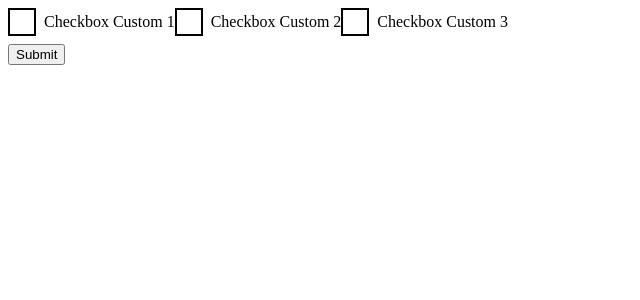
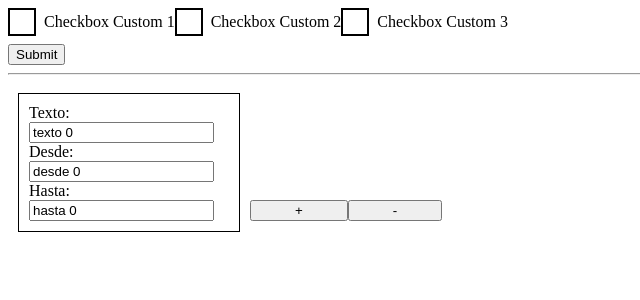
Before and after one commit to ddfilipov/register-custom-checbox, a React (Create React App) app: page / in a window 1280 px wide. Shown: the top 300 px of the page, without its empty margins (0-640 px from the left). Built offline with nearby package versions, Linux system fonts and the light colour scheme.

Commit message:
new functionality add/delete inputs

```diff
--- /dev/null
+++ b/src/GrupoInputs.tsx
@@ -0,0 +1,37 @@
+import { FC, useCallback, useRef, useState } from "react";
+import { FieldValues, FormProvider, useForm, UseFormRegister, UseFormReturn } from "react-hook-form";
+import styled from "styled-components";
+import { FormProps } from "./forms/Formulario1";
+
+export const Container = styled.div`
+    border: 1px solid black;
+    display: inline-block;
+    padding: 10px;
+    margin: 10px;
+    width: 200px;
+`;
+
+export interface InputX {
+    texto: string;
+    desde: string;
+    hasta: string;
+}
+
+export const GrupoInputs: FC<InputX> = ({ texto, desde, hasta }) => {
+    return (
+        <Container>
+            <div>
+                <label htmlFor="texto1">Texto: </label>
+                <input type="text" value={texto} />
+            </div>
+            <div>
+                <label htmlFor="texto1">Desde: </label>
+                <input type="text" value={desde} />
+            </div>
+            <div>
+                <label htmlFor="texto1">Hasta: </label>
+                <input type="text" value={hasta} />
+            </div>
+        </Container>
+    );
+};
--- a/src/forms/Formulario1.tsx
+++ b/src/forms/Formulario1.tsx
@@ -4,12 +4,20 @@ import styled from "styled-components";
 import { Checkbox } from "../Checkbox";
 import { Checkbox2 } from "../Checkbox2";
 import { CheckboxFinal } from "../CheckboxFinal";
+import { GrupoInputs } from "../GrupoInputs";
 
 export interface FormProps {
     check1: boolean;
     check2: boolean;
     check3: boolean;
 }
+
+interface InputX {
+    texto: string;
+    desde: string;
+    hasta: string;
+}
+
 export const Formulario1: FC = ({}) => {
     const methods = useForm<FormProps>();
     const { register, handleSubmit, watch } = methods;
@@ -18,28 +26,36 @@ export const Formulario1: FC = ({}) => {
         alert(JSON.stringify(data, null, " "));
     }, []);
 
+    const [inputX, setInputX] = useState<InputX[]>([{ texto: "texto", desde: "desde", hasta: "hasta" }]);
+    const [inputX2, setInputX2] = useState();
+
+    const clickMas = useCallback(() => {
+        setInputX([...inputX, { texto: "texto", desde: "desde", hasta: "hasta" }]);
+    }, [inputX]);
+
+    const clickMenos = useCallback(() => {
+        if (inputX.length > 0 || inputX !== undefined) {
+            setInputX(inputX.slice(0, -1));
+        }
+    }, [inputX]);
+
     return (
         <FormProvider {...methods}>
             <form onSubmit={handleSubmit(onSubmit)}>
-                <CheckboxFinal
-                    label="Checkbox Custom 1"
-                    register={{ ...register("check1") }}
-                    name={"check1"}
-                    // id={"check1"}
-                />
-                <CheckboxFinal
-                    label="Checkbox Custom 2"
-                    register={{ ...register("check2") }}
-                    name={"check2"}
-                    // id={"check2"}
-                />
-                <CheckboxFinal
-                    label="Checkbox Custom 3"
-                    register={{ ...register("check3") }}
-                    name={"check3"}
-                    // id={"check3"}
-                />
+                <CheckboxFinal label="Checkbox Custom 1" register={{ ...register("check1") }} name={"check1"} />
+                <CheckboxFinal label="Checkbox Custom 2" register={{ ...register("check2") }} name={"check2"} />
+                <CheckboxFinal label="Checkbox Custom 3" register={{ ...register("check3") }} name={"check3"} />
                 <input type="submit" style={{ display: "block" }} />
+                <hr />
+                {inputX.map((input, index) => (
+                    <GrupoInputs
+                        texto={input.texto + " " + index}
+                        desde={input.desde + " " + index}
+                        hasta={input.hasta + " " + index}
+                    ></GrupoInputs>
+                ))}
+                <input type="button" value="          +          " onClick={clickMas} />
+                <input type="button" value="          -          " onClick={clickMenos} />
             </form>
         </FormProvider>
     );
```
